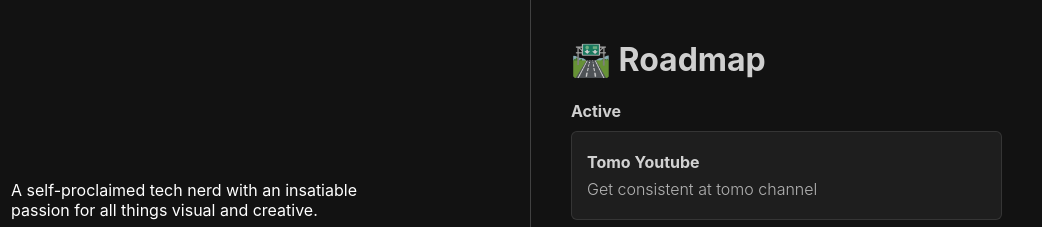
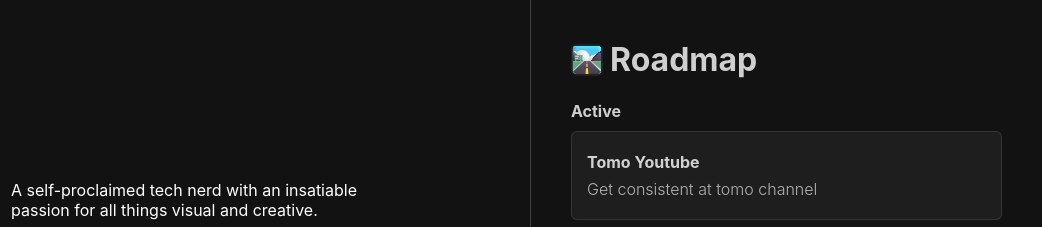
Before and after one commit to tomoayan/tomoayan.github.com, a plain HTML site: page index.html in a window 1280 px wide. Shown: the top 227 px of the page, 238-1280 px from the left. Drawn offline with Linux system fonts and the light colour scheme.

Commit message:
fix: replace roadmap emoji with svg

```diff
--- a/index.html
+++ b/index.html
@@ -117,7 +117,7 @@
         </div>
         <div class="roadMap">
             <div class="roadmap-wrapper">
-                <h1>🛣️ Roadmap</h1>
+                <h1><span class="img"><img onload="this.style.opacity=1" src="./assets/motorway.svg" alt="roadmap icon"></span> Roadmap</h1>
                 <div class="active">
                     <h4>Active</h4>
                     <div class="task">
--- a/main.css
+++ b/main.css
@@ -227,11 +227,27 @@ h6 {
     width: 100%;
 }
 
+.roadMap .img {
+    border-radius: 6px;
+    overflow: hidden;
+    width: 2rem;
+    height: 2rem;
+    background-color: hsla(0, 0%, 100%, 0.07);
+}
+.roadMap .img img {
+    transition: opacity 0.1s ease-in;
+    opacity: 0;
+    width: 100%;
+    height: 100%;
+}
+
 .roadMap h1 {
+    display: flex;
+    align-items: center;
+    gap: 7px;
     width: 100%;
     margin-bottom: 16px;
     padding-bottom: 6px;
-
 }
 
 .roadmap-wrapper .active, .roadmap-wrapper .planned {
```
Also changed, not shown: assets/motorway.svg (added).
